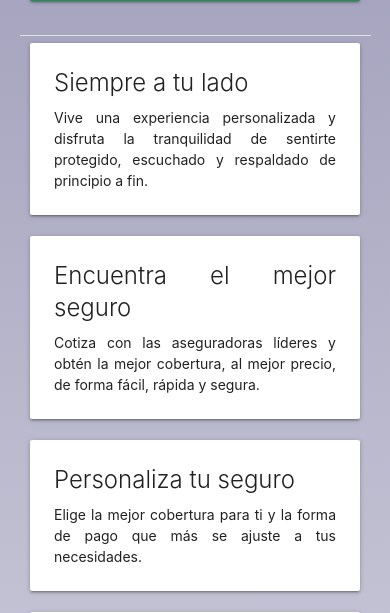
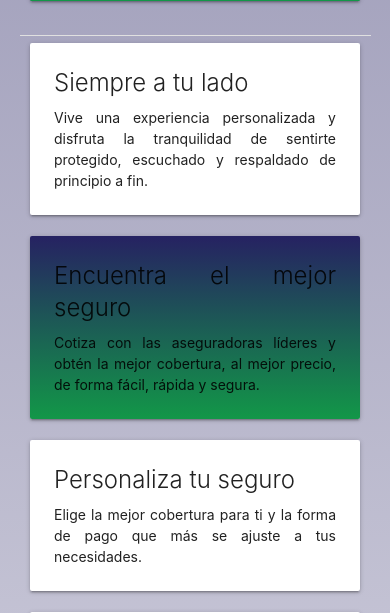
Before and after one commit to MarcoAMtz99/despacho, a PHP site: page / in a window 390 px wide. Shown: the part 2804-3417 px from the top of the page. Run offline with PHP 8.4, Linux system fonts and the light colour scheme; some libraries are stand-ins or nearby versions.

Commit message:
Cambio en la opacidad fix del navbar mobile y cambio en las tarjetas del inicio

```diff
--- a/index.php
+++ b/index.php
@@ -141,7 +141,7 @@
       </div>
     </div>
     <div class="col s12 m6 justify">
-      <div class="card c darken-1">
+      <div class="card custom-delay-blue darken-1">
         <div class="card-content dark-text">
           <span class="card-title">Encuentra el mejor seguro</span>
           <p>Cotiza con las aseguradoras líderes y obtén la mejor cobertura, al mejor precio, de forma fácil, rápida y segura.</p>
```
